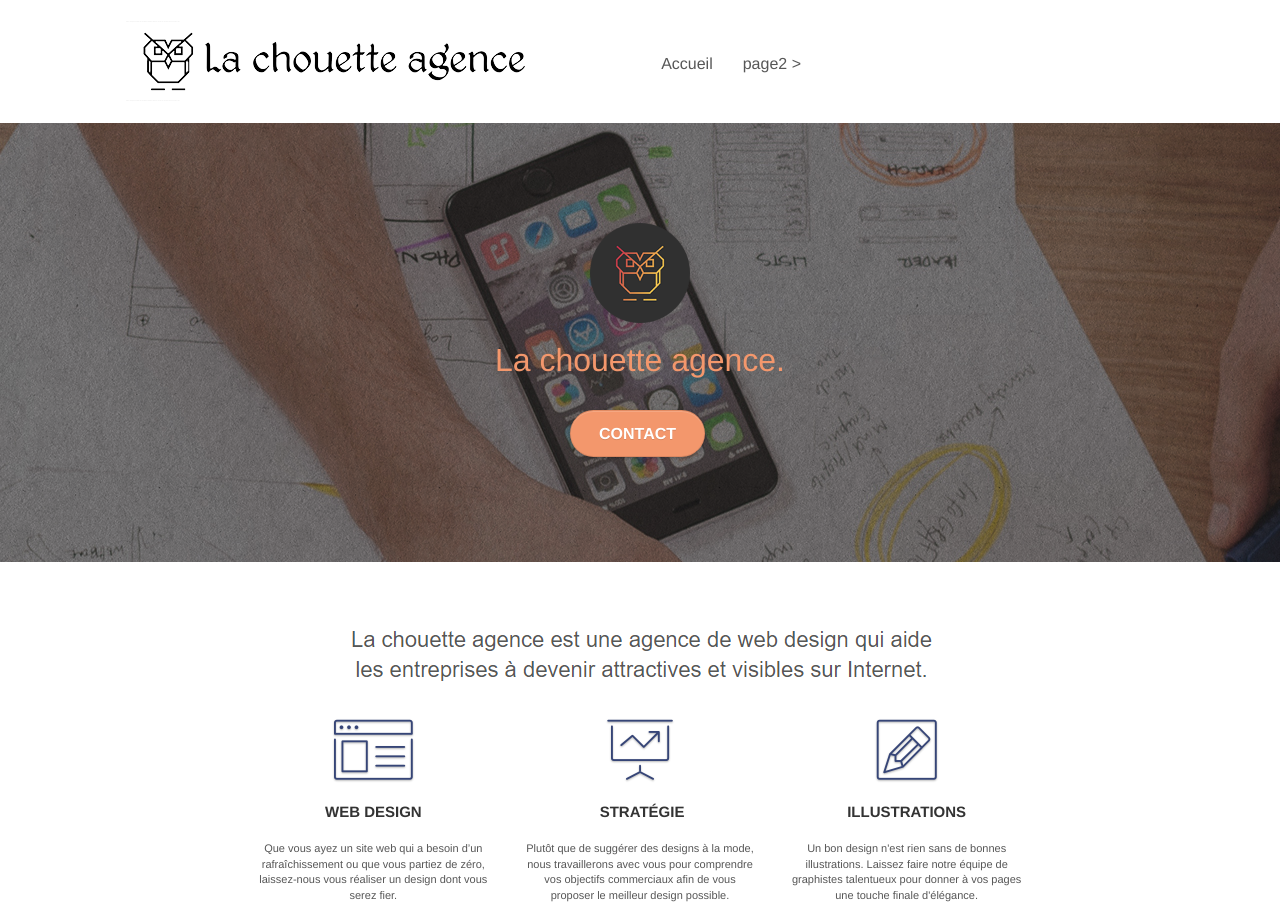
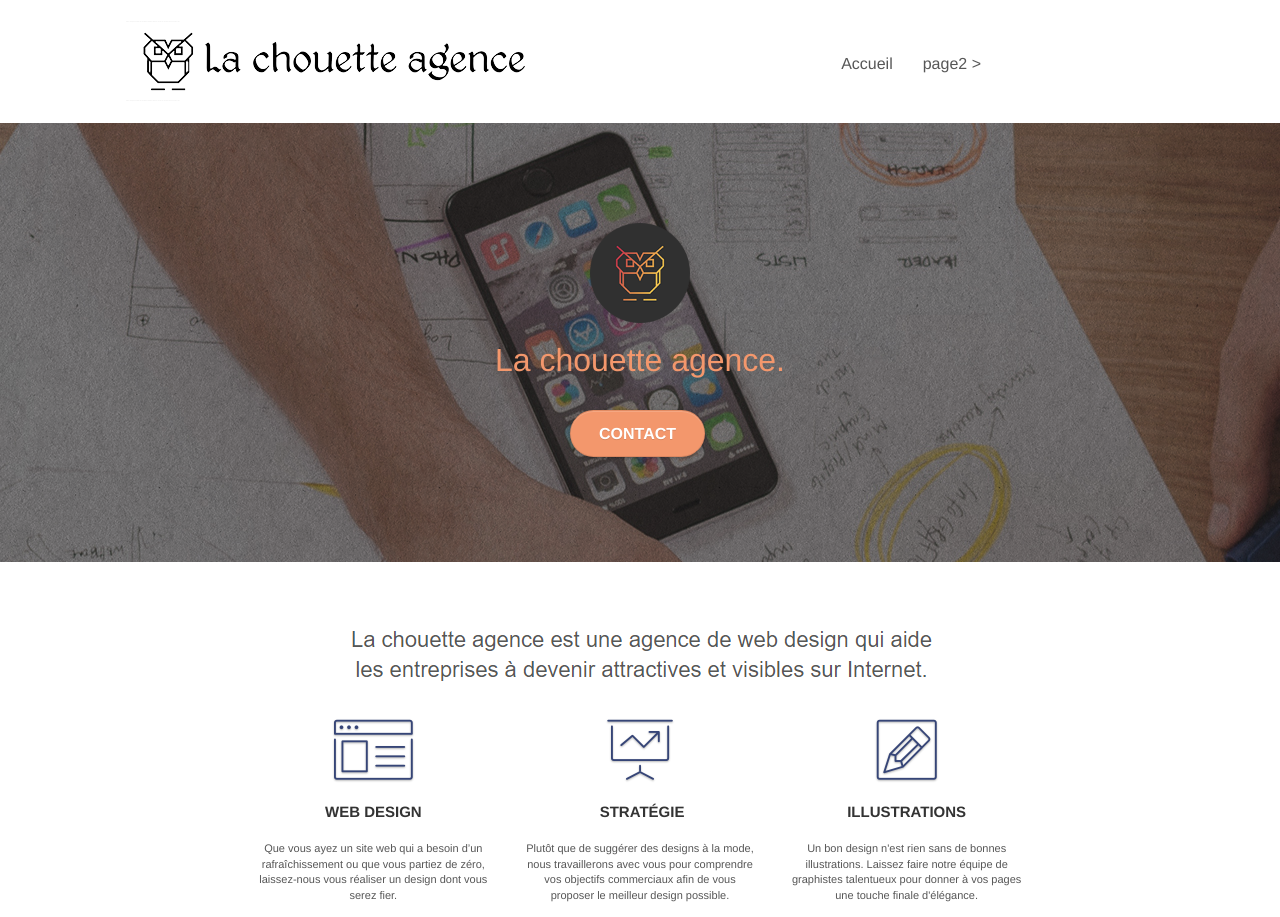
Before and after one commit to Livprofessionnal/Projet4-Modifi-, a plain HTML site: page Starting website/index.html in a window 1280 px wide. Shown: the top 917 px of the page. Drawn offline with Linux system fonts and the light colour scheme.

Commit message:
Update style.css

```diff
--- a/Starting website/style.css
+++ b/Starting website/style.css
@@ -317,7 +317,7 @@ a:hover {
 
 .navbar .nav {
     padding-top: 2px;
-    margin-right: 318px; /*() rajout*/
+    margin-right: 138px; /*() rajout*/
     float: right;
     z-index: 1;
 }
```
